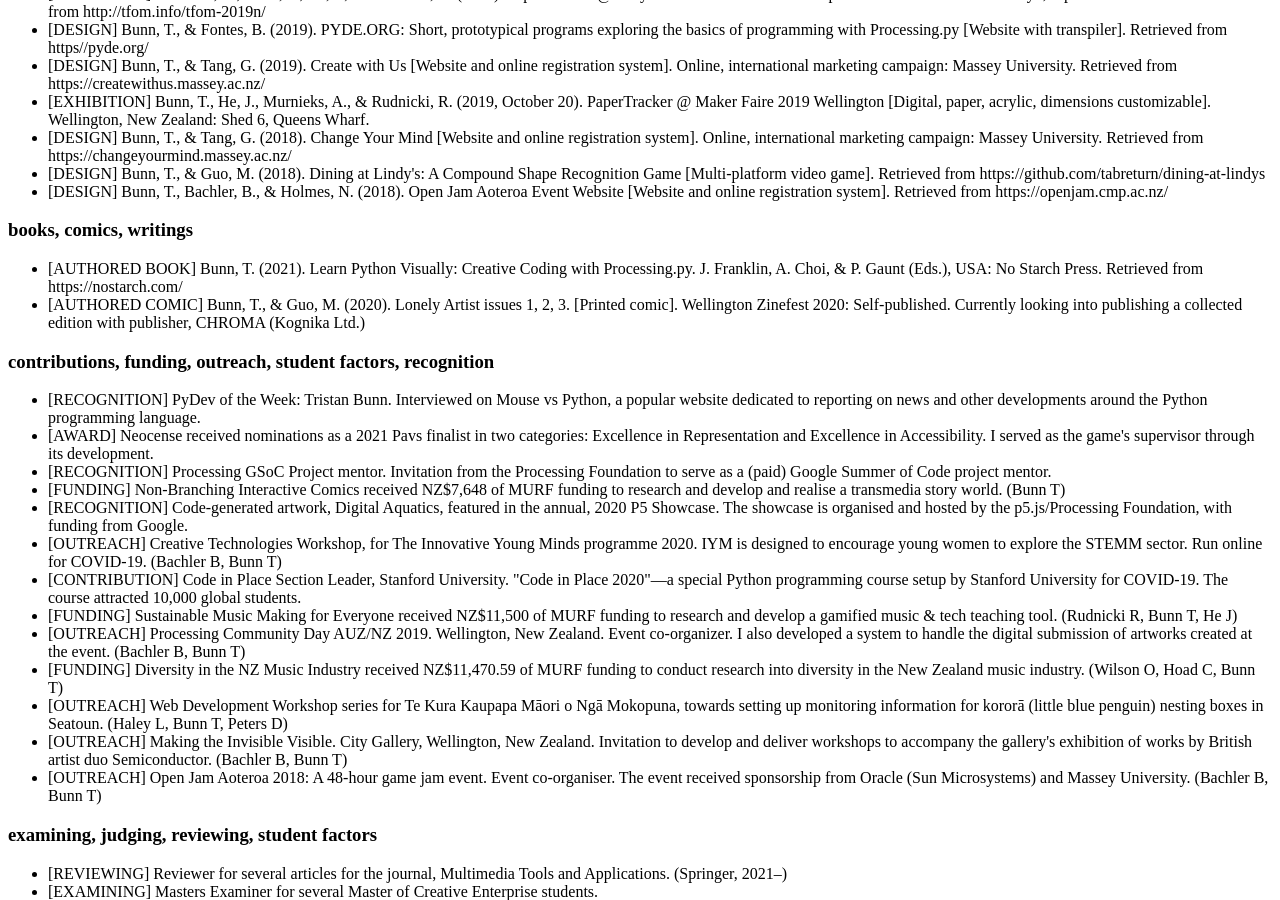
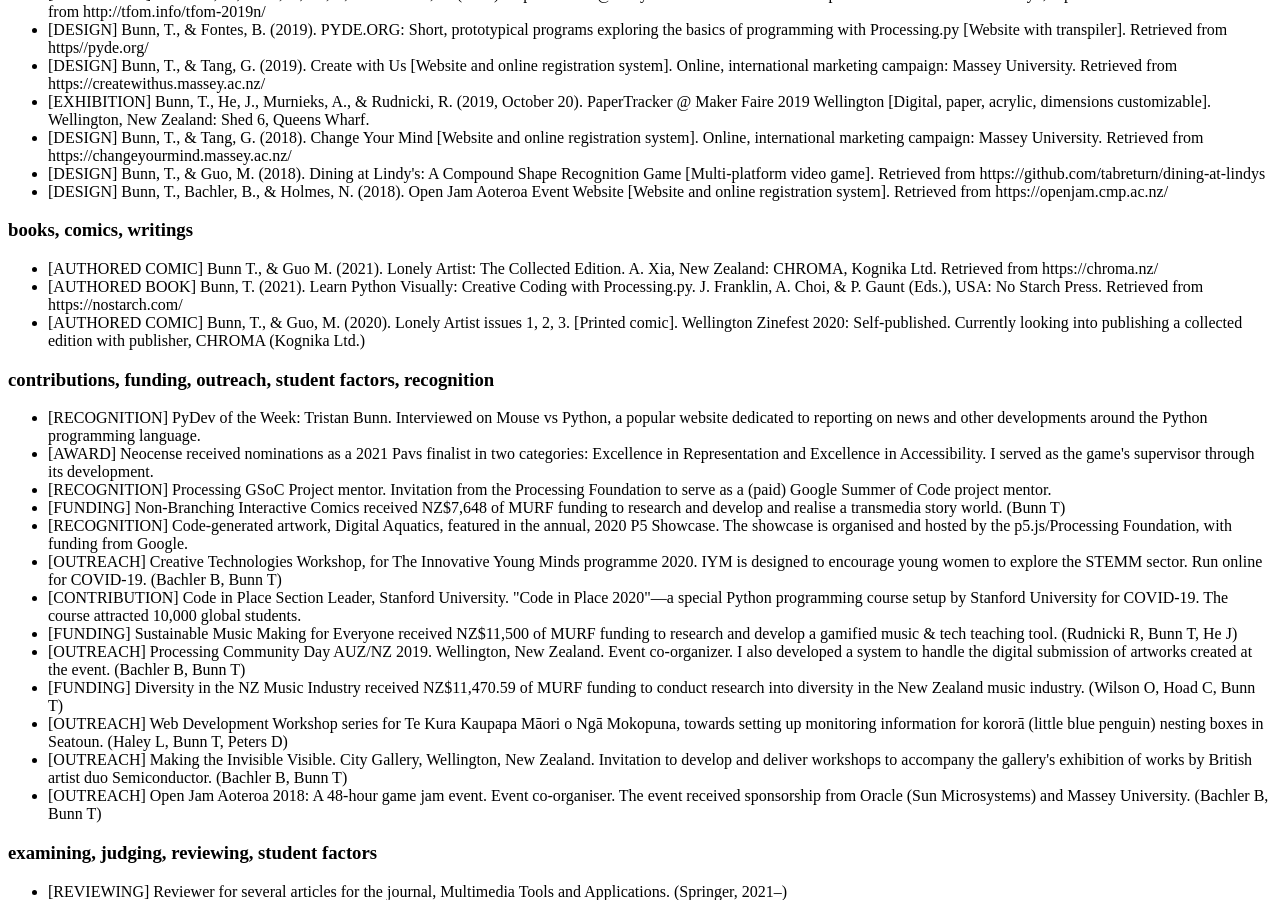
Before and after one commit to tabreturn/tabreturn.portfolio, a Jekyll site: the page built from resume.html, in a window 1280 px wide and 900 px high, scrolled down 719 px. Built offline with Jekyll 4.4.1, drawn with Linux system fonts in a browser that asks for light colours; comment, search, counter and statistics services are not loaded.

Commit message:
- add lonely artist book

```diff
--- a/resume.html
+++ b/resume.html
@@ -41,6 +41,7 @@
   <h3>books, comics, writings</h3>
   <ul>
 
+<li>[AUTHORED COMIC] Bunn T., & Guo M. (2021). Lonely Artist: The Collected Edition. A. Xia, New Zealand: CHROMA, Kognika Ltd. Retrieved from https://chroma.nz/</li>
 <li>[AUTHORED BOOK] Bunn, T. (2021). Learn Python Visually: Creative Coding with Processing.py. J. Franklin, A. Choi, & P. Gaunt (Eds.), USA: No Starch Press. Retrieved from https://nostarch.com/</li>
 <li>[AUTHORED COMIC] Bunn, T., & Guo, M. (2020). Lonely Artist issues 1, 2, 3. [Printed comic]. Wellington Zinefest 2020: Self-published. Currently looking into publishing a collected edition with publisher, CHROMA (Kognika Ltd.)</li>
 
```
